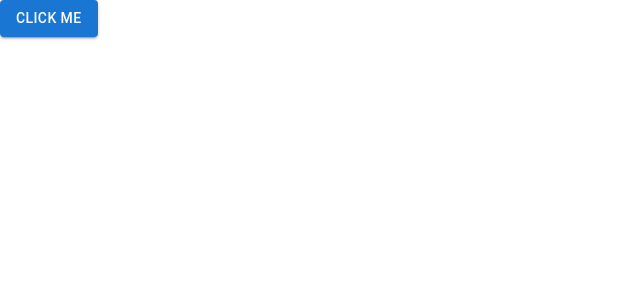
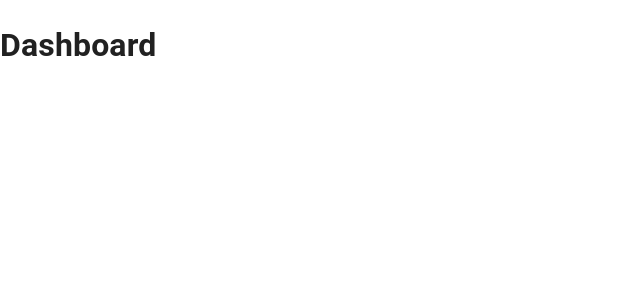
Before and after one commit to DanPresa/4-react-e-commerce, a React (Vite) app: page /dashboard in a window 1280 px wide. Shown: the top 300 px of the page, without its empty margins (0-640 px from the left). Built offline with nearby package versions, Linux system fonts and the light colour scheme.

Commit message:
Adding react-router and setting

```diff
--- a/package.json
+++ b/package.json
@@ -15,7 +15,8 @@
     "@mui/icons-material": "^6.4.2",
     "@mui/material": "^6.4.2",
     "react": "^18.3.1",
-    "react-dom": "^18.3.1"
+    "react-dom": "^18.3.1",
+    "react-router": "^7.1.4"
   },
   "devDependencies": {
     "@eslint/js": "^9.17.0",
--- a/src/App.tsx
+++ b/src/App.tsx
@@ -1,7 +1,7 @@
-import { Button } from '@mui/material';
+import RouteConfig from './routes/RouteConfig';
 
 const App = () => {
-  return <Button variant="contained">Click me</Button>;
+  return <RouteConfig />;
 };
 
 export default App;
--- a/src/main.tsx
+++ b/src/main.tsx
@@ -1,9 +1,12 @@
 import { createRoot } from 'react-dom/client';
+import { BrowserRouter } from 'react-router';
+import ThemeConfig from './theme/ThemeConfig.tsx';
 import App from './App.tsx';
-import ThemeConfig from './theme/ThemeConfig.tsx';
 
 createRoot(document.getElementById('root')!).render(
-  <ThemeConfig>
-    <App />
-  </ThemeConfig>
+  <BrowserRouter>
+    <ThemeConfig>
+      <App />
+    </ThemeConfig>
+  </BrowserRouter>
 );
--- /dev/null
+++ b/src/routes/RouteConfig.tsx
@@ -0,0 +1,19 @@
+import { Route, Routes } from 'react-router';
+
+const RouteConfig = () => {
+  return (
+    <Routes>
+      <Route path="/" element={<Home />} />
+      <Route path="/about" element={<About />} />
+      <Route path="/dashboard" element={<Dashboard />} />
+    </Routes>
+  );
+};
+
+export default RouteConfig;
+
+const Home = () => <h1>Home</h1>;
+
+const About = () => <h1>About</h1>;
+
+const Dashboard = () => <h1>Dashboard</h1>;
```
Also changed, not shown: 1 other file (tests, documents, lock files or other folders).
